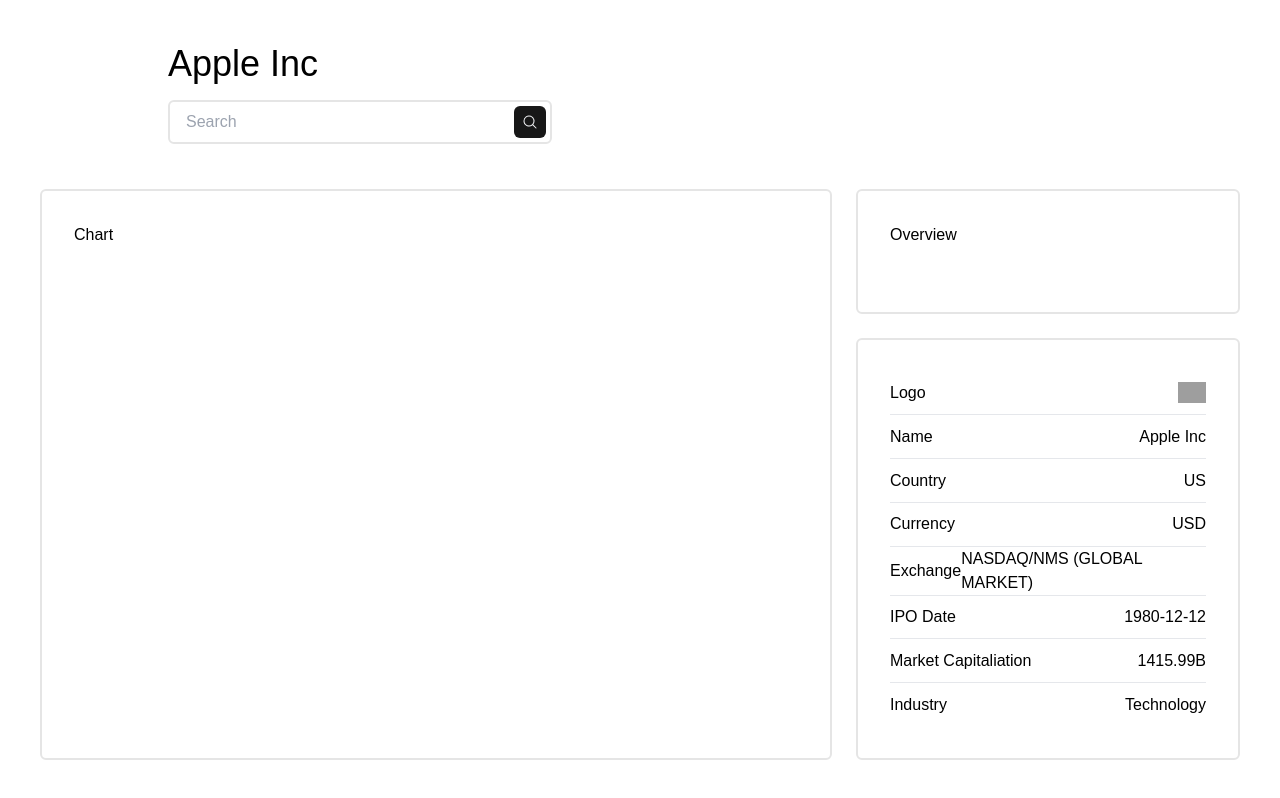
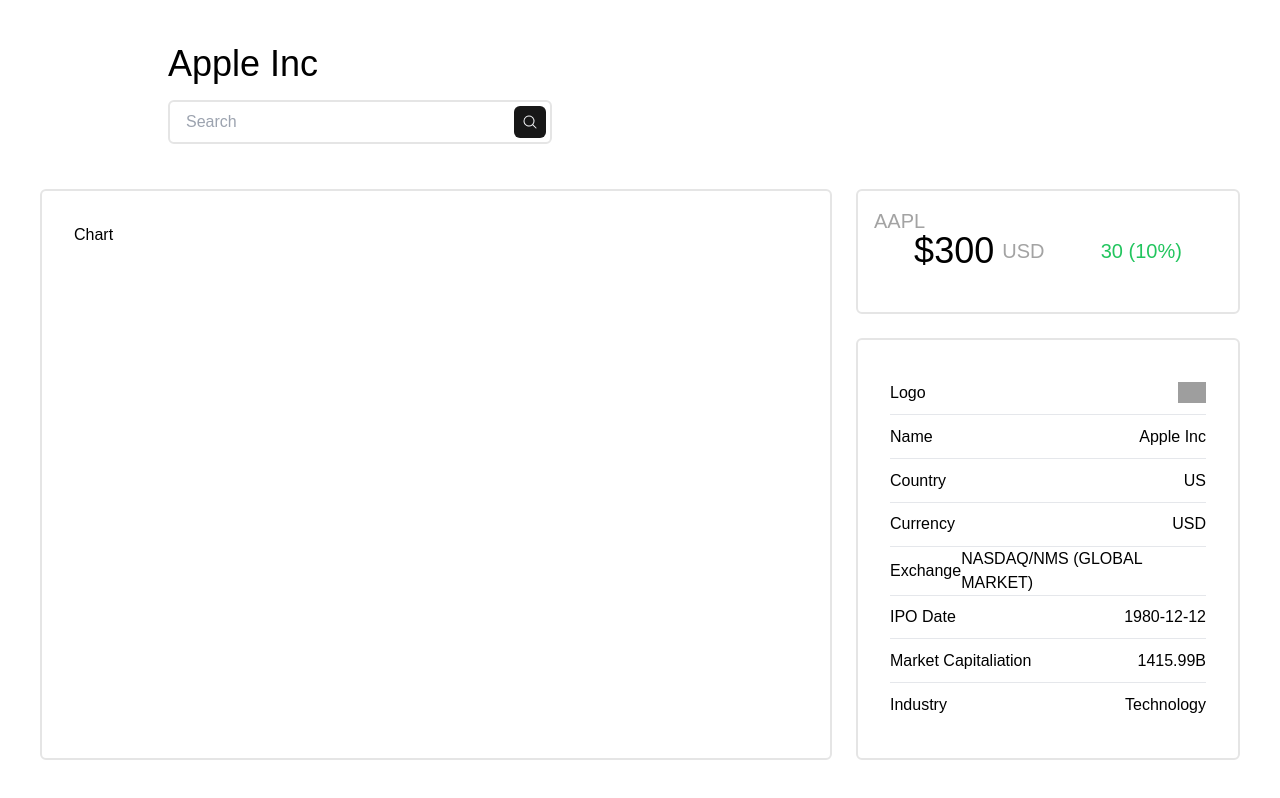
Before and after one commit to yigitaksoy/StockX, a React (Vite) app: page / in a window 1280 px wide. Built offline with nearby package versions, Linux system fonts and the light colour scheme; grey boxes are pictures that could not be loaded; a web font is replaced by a local one.

Commit message:
Add Overview component into dashboard

```diff
--- a/src/components/Dashboard.jsx
+++ b/src/components/Dashboard.jsx
@@ -2,6 +2,7 @@
 import { mockCompanyDetails } from "../constants/Mock";
 import Header from "./Header";
 import Details from "./Details";
+import Overview from "./Overview";
 
 const Dashboard = () => {
   return (
@@ -13,7 +14,13 @@
         <Card>Chart</Card>
       </div>
       <div>
-        <Card>Overview</Card>
+        <Overview
+          symbol={mockCompanyDetails.ticker}
+          price={300}
+          change={30}
+          changePercent={10.0}
+          currency={"USD"}
+        />
       </div>
       <div className="row-span-2 xl:row-span-3">
         <Details details={mockCompanyDetails} />
```
